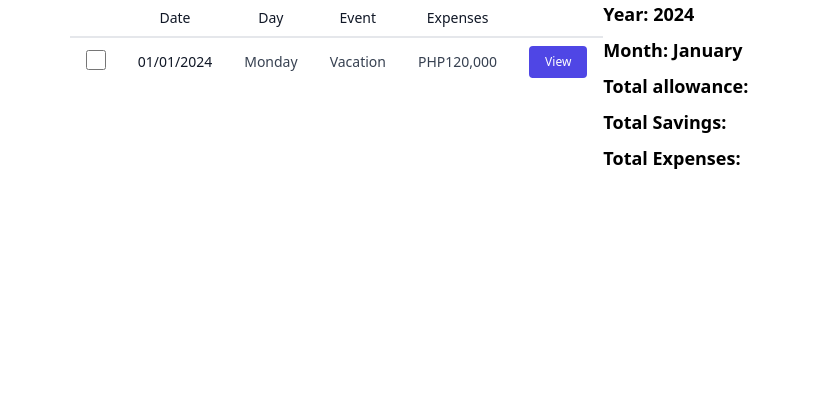
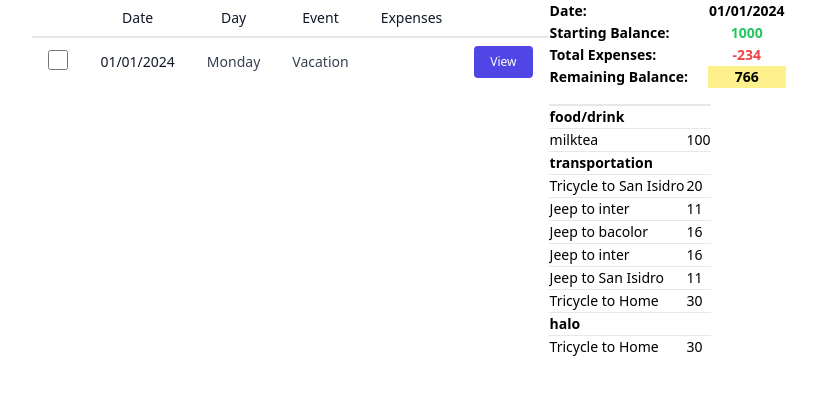
Before and after one commit to bakasibruceto/Expenses-Management, a plain HTML site: page index.html in a window 1280 px wide. Shown: the whole page, without its empty margins (231-1048 px from the left). Drawn offline with nearby package versions, Linux system fonts and the light colour scheme.

Commit message:
Update index.html

```diff
--- a/index.html
+++ b/index.html
@@ -42,30 +42,66 @@
                         <td class="whitespace-nowrap px-4 py-2 font-medium text-gray-900">01/01/2024</td>
                         <td class="whitespace-nowrap px-4 py-2 text-gray-700">Monday</td>
                         <td class="whitespace-nowrap px-4 py-2 text-gray-700">Vacation</td>
-                        <td class="whitespace-nowrap px-4 py-2 text-gray-700">PHP120,000</td>
+                        <td id="exp" class="whitespace-nowrap px-4 py-2 text-gray-700"></td>
                         <td class="whitespace-nowrap px-4 py-2">
-                            <a
-                              href="#"
-                              class="inline-block rounded bg-indigo-600 px-4 py-2 text-xs font-medium text-white hover:bg-indigo-700"
-                            >
-                              View
+                            <a href="#"
+                                class="inline-block rounded bg-indigo-600 px-4 py-2 text-xs font-medium text-white hover:bg-indigo-700">
+                                View
                             </a>
-                          </td>
+                        </td>
                     </tr>
                 </tbody>
             </table>
         </div>
-        <div class="flex flex-col space-y-2 text-lg font-semibold">
-            <div>Year: 2024</div>
-            <div>Month: January</div>
-            <div>Total allowance:</div>
-            <div>Total Savings:</div>
-            <div>Total Expenses:</div>
+        <div>
+            <div class="flex flex-col space-y-2 text-sm font-semibold">
+                <table class>
+                    <tr>
+                        <th class="text-left pr-5">Date:</th>
+                        <td>01/01/2024</td>
+                    </tr>
+                    <tr>
+                        <th class="text-left pr-5">Starting Balance:</th>
+                        <td id="strbal" class="text-center text-green-500"></td>
+                    </tr>
+                    <tr>
+                        <th class="text-left pr-5">Total Expenses:</th>
+                        <td id="tlex" class="text-center text-red-500"></td>
+                    </tr>
+                    <tr>
+                        <th class="text-left pr-5">Remaining Balance:</th>
+                        <td id="rbal" class="text-center font-bold bg-yellow-200"></td>
+                    </tr>
+                </table>
+            </div>
+
+            <div class="overflow-x-auto">
+                <table class="divide-y-2 divide-gray-200 bg-white text-sm">
+                    <thead class="ltr:text-left rtl:text-right">
+                        <tr>
+                            <!-- <th class="sticky inset-y-0 start-0 bg-white px-4 py-2">
+                            <label for="SelectAll" class="sr-only">Select All</label>
+
+                            <input type="checkbox" id="SelectAll" class="h-5 w-5 rounded border-gray-300" />
+                        </th> -->
+
+                            <th class="whitespace-nowrap px-4 py-2 font-medium text-gray-900"></th>
+
+
+                        </tr>
+                    </thead>
+
+                    <tbody id="tableBody" class="divide-y divide-gray-200">
+
+                    </tbody>
+                </table>
+            </div>
+
         </div>
     </div>
 
 
-    <script src="data.js"></script>
+    <script type="module" src="js/script.js"></script>
 </body>
 
 </html>
```
